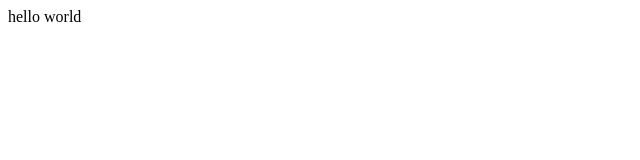
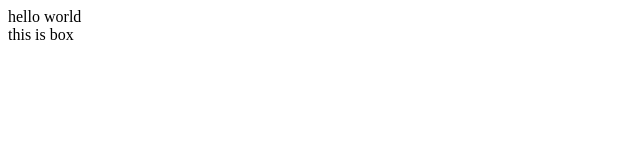
Before and after one commit to GooDDeN/test_git, a plain HTML site: page index.html in a window 1280 px wide. Shown: the full height of the page, 0-640 px from the left. Drawn offline with Linux system fonts and the light colour scheme.

Commit message:
addet some box with rulala

```diff
--- a/index.html
+++ b/index.html
@@ -1 +1,4 @@
 hello world
+<div>
+	this is box
+</div>
```
